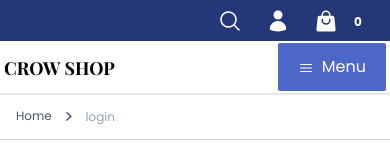
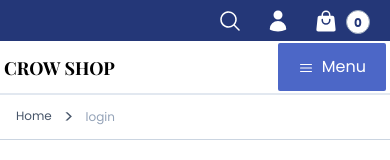
Before and after one commit to vancrow161989/crow-shop-, a React (Vite) app: page /login in a window 390 px wide. Shown: the top 160 px of the page. Built offline with nearby package versions, Linux system fonts and the light colour scheme; no server answers; a web font is replaced by a local one.

Commit message:
fix cart quantity

```diff
--- a/src/components/Minicart/Minicart.jsx
+++ b/src/components/Minicart/Minicart.jsx
@@ -83,10 +83,10 @@ function Minicart() {
           <span className="hidden md:inline-block">Cart</span>
         </button>
         <div
-          className={`absolute top-[10px] left-10 h-6  w-6 overflow-hidden rounded-2xl border-gray-400 px-[2px] text-center text-xs font-bold leading-6 md:left-[86px] md:border ${
+          className={`absolute left-10 top-[10px] h-6  w-6 overflow-hidden rounded-2xl border border-gray-400 px-[2px] text-center text-xs font-bold leading-6 md:left-[86px] ${
             isDropdownShow
               ? "bg-primary-500 text-white"
-              : "md:bg-white md:text-primary-900"
+              : "bg-white text-primary-900"
           }`}>
           <span>{cartTotalQuantity > 99 ? 99 + "+" : cartTotalQuantity}</span>
         </div>
--- a/src/scenes/Checkout/CartSummary/SummaryItems.jsx
+++ b/src/scenes/Checkout/CartSummary/SummaryItems.jsx
@@ -46,7 +46,7 @@ function SummaryItems() {
               <td data-title="Product" className="border  border-gray-200 p-3">
                 <img
                   className="inline-block max-w-[70px]  sm:max-w-[50px]"
-                  src={`${baseUrl}${product.item?.attributes?.mainImage?.data?.attributes?.url}`}
+                  src={`${product.item?.attributes?.mainImage?.data?.attributes?.url}`}
                   alt=""
                 />
               </td>
```
